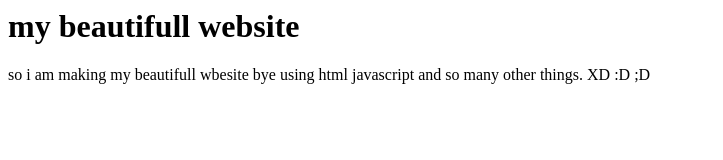
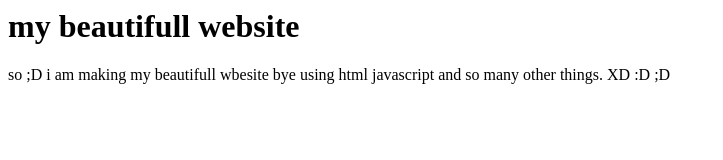
Before and after one commit to JitendraBorana/gitindex.htmlfile, a plain HTML site: page index.html in a window 1280 px wide. Shown: the full height of the page, 0-723 px from the left. Drawn offline with Linux system fonts and the light colour scheme.

Commit message:
Added index.html

```diff
--- a/index.html
+++ b/index.html
@@ -1,5 +1,5 @@
 <html>
 <title>this is my first new website </title>
 <h1>my beautifull website</h1>
-<p> so i am making my beautifull wbesite bye using html javascript and so many other things. XD :D ;D </p>
+<p> so ;D i am making my beautifull wbesite bye using html javascript and so many other things. XD :D ;D </p>
 </html>
```
